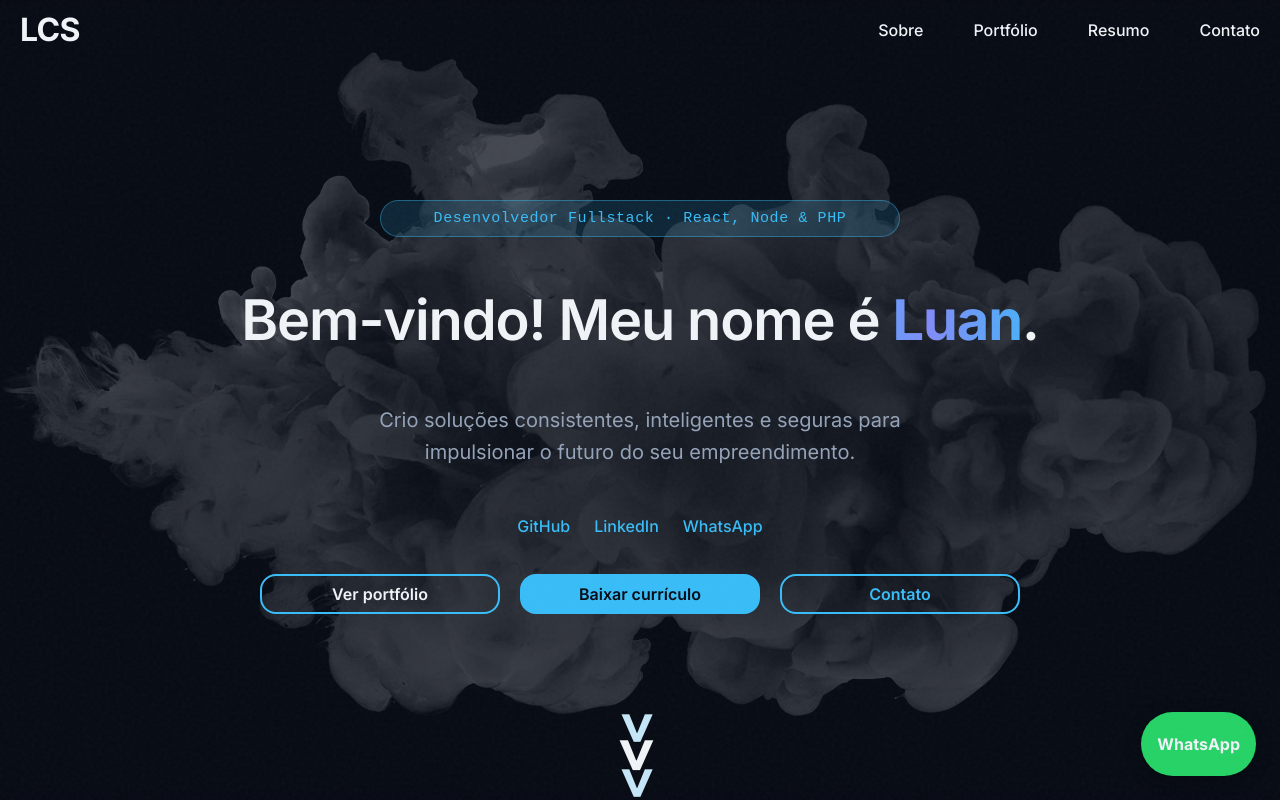
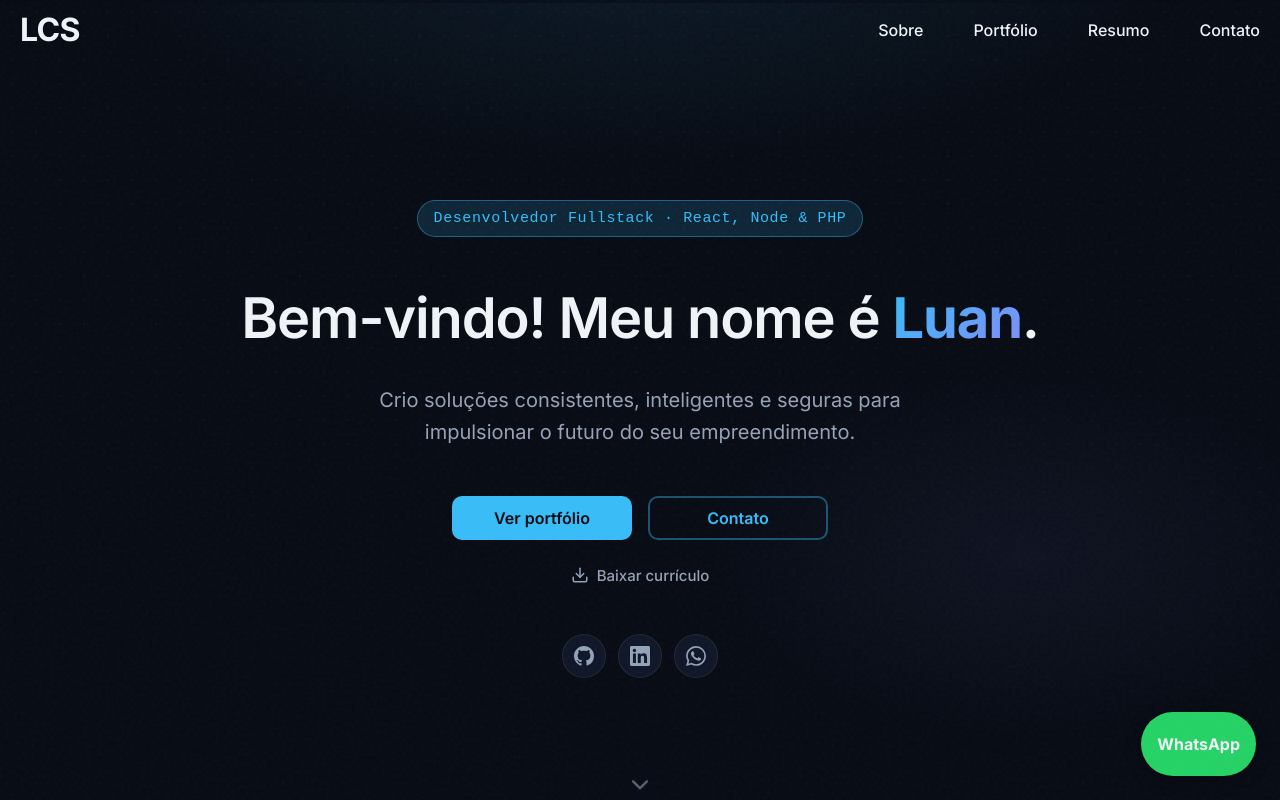
Before and after one commit to viperluan/portfolio, a React (Vite) app: page / in a window 1280 px wide. Shown: the top 800 px of the page. Built offline with nearby package versions, Linux system fonts and the light colour scheme; no server answers; a small style sheet from the web is missing.

Commit message:
refactor: remove imagens de fumaça e deixa mais minimalista

```diff
--- a/src/components/layout/section/main/index.tsx
+++ b/src/components/layout/section/main/index.tsx
@@ -1,37 +1,42 @@
 import { ScrollReveal } from '~/components/utils/ScrollReveal';
 import { scrollToIdOnClick } from '~/components/utils/smoothScroll';
 import { FIRST_SECTION_AFTER_HERO } from '~/constants/navigation';
-import { useParallax } from '~/hooks/useParallax';
 
+import {
+  ChevronDownIcon,
+  DownloadIcon,
+  GitHubIcon,
+  LinkedInIcon,
+  WhatsAppIcon,
+} from './social-icons';
 import './styles.scss';
 
 const SOCIAL_LINKS = [
   {
     label: 'GitHub',
     href: 'https://www.github.com/viperluan',
+    Icon: GitHubIcon,
   },
   {
     label: 'LinkedIn',
     href: 'https://www.linkedin.com/in/luan-conte-soares',
+    Icon: LinkedInIcon,
   },
   {
     label: 'WhatsApp',
     href: 'https://wa.me/5547988447503',
+    Icon: WhatsAppIcon,
   },
-];
+] as const;
 
 const Main = () => {
-  const parallaxRef = useParallax();
-
   const handleAnchorClick = (event: React.MouseEvent<HTMLAnchorElement, MouseEvent>) => {
     scrollToIdOnClick(event, window.document);
   };
 
   return (
     <main id="main-content">
-      <div className="main-parallax-bg" aria-hidden="true">
-        <div ref={parallaxRef} className="main-parallax-bg__layer" />
-      </div>
+      <div className="main-hero-bg" aria-hidden="true" />
 
       <div className="main-content-container">
         <ScrollReveal delay={0} immediate>
@@ -52,34 +57,36 @@ const Main = () => {
         </ScrollReveal>
 
         <ScrollReveal delay={300} immediate>
+          <div className="main-buttons-container">
+            <a className="main-button-portfolio" href="#portfolio" onClick={handleAnchorClick}>
+              Ver portfólio
+            </a>
+
+            <a className="main-button-contact" href="#contact" onClick={handleAnchorClick}>
+              Contato
+            </a>
+
+            <a className="main-button-curriculum" href="/curriculum/luan-conte-soares.pdf" download>
+              <DownloadIcon className="main-button-curriculum-icon" />
+              Baixar currículo
+            </a>
+          </div>
+        </ScrollReveal>
+
+        <ScrollReveal delay={400} immediate>
           <div className="main-social-container">
-            {SOCIAL_LINKS.map(({ label, href }) => (
+            {SOCIAL_LINKS.map(({ label, href, Icon }) => (
               <a
                 key={label}
                 className="main-social-link"
                 href={href}
                 target="_blank"
                 rel="noopener noreferrer"
+                aria-label={label}
               >
-                {label}
+                <Icon className="main-social-icon" />
               </a>
             ))}
-          </div>
-        </ScrollReveal>
-
-        <ScrollReveal delay={400} immediate>
-          <div className="main-buttons-container">
-            <a className="main-button-portfolio" href="#portfolio" onClick={handleAnchorClick}>
-              Ver portfólio
-            </a>
-
-            <a className="main-button-curriculum" href="/curriculum/luan-conte-soares.pdf" download>
-              Baixar currículo
-            </a>
-
-            <a className="main-button-contact" href="#contact" onClick={handleAnchorClick}>
-              Contato
-            </a>
           </div>
         </ScrollReveal>
 
@@ -90,9 +97,7 @@ const Main = () => {
             onClick={handleAnchorClick}
             aria-label="Ir para a seção Sobre"
           >
-            <span className="first-scroll-down">{'>'}</span>
-            <span className="second-scroll-down">{'>'}</span>
-            <span className="third-scroll-down">{'>'}</span>
+            <ChevronDownIcon className="scroll-down-chevron" />
           </a>
         </ScrollReveal>
       </div>
--- /dev/null
+++ b/src/components/layout/section/main/social-icons.tsx
@@ -0,0 +1,55 @@
+interface IconProps {
+  className?: string;
+}
+
+const GitHubIcon = ({ className }: IconProps) => (
+  <svg className={className} viewBox="0 0 24 24" fill="currentColor" aria-hidden="true">
+    <path d="M12 0C5.37 0 0 5.37 0 12c0 5.31 3.435 9.795 8.205 11.385.6.105.825-.255.825-.57 0-.285-.015-1.23-.015-2.235-3.015.555-3.795-.735-4.035-1.41-.135-.345-.72-1.41-1.23-1.695-.42-.225-1.02-.78-.015-.795.945-.015 1.62.87 1.845 1.23 1.08 1.815 2.805 1.305 3.495.99.105-.78.42-1.305.765-1.605-2.67-.3-5.46-1.335-5.46-5.925 0-1.305.465-2.385 1.23-3.225-.12-.3-.54-1.53.12-3.18 0 0 1.005-.315 3.3 1.23.96-.27 1.98-.405 3-.405s2.04.135 3 .405c2.295-1.56 3.3-1.23 3.3-1.23.66 1.65.24 2.88.12 3.18.765.84 1.23 1.905 1.23 3.225 0 4.605-2.805 5.625-5.475 5.925.435.375.81 1.095.81 2.22 0 1.605-.015 2.895-.015 3.3 0 .315.225.69.825.57A12.02 12.02 0 0 0 24 12c0-6.63-5.37-12-12-12z" />
+  </svg>
+);
+
+const LinkedInIcon = ({ className }: IconProps) => (
+  <svg className={className} viewBox="0 0 24 24" fill="currentColor" aria-hidden="true">
+    <path d="M20.447 20.452h-3.554v-5.569c0-1.328-.027-3.037-1.852-3.037-1.853 0-2.136 1.445-2.136 2.939v5.667H9.351V9h3.414v1.561h.046c.477-.9 1.637-1.85 3.37-1.85 3.601 0 4.267 2.37 4.267 5.455v6.286zM5.337 7.433a2.062 2.062 0 0 1-2.063-2.065 2.064 2.064 0 1 1 2.063 2.065zm1.782 13.019H3.555V9h3.564v11.452zM22.225 0H1.771C.792 0 0 .774 0 1.729v20.542C0 23.227.792 24 1.771 24h20.451C23.2 24 24 23.227 24 22.271V1.729C24 .774 23.2 0 22.222 0h.003z" />
+  </svg>
+);
+
+const WhatsAppIcon = ({ className }: IconProps) => (
+  <svg className={className} viewBox="0 0 24 24" fill="currentColor" aria-hidden="true">
+    <path d="M17.472 14.382c-.297-.149-1.758-.867-2.03-.967-.273-.099-.471-.148-.67.15-.197.297-.767.966-.94 1.164-.173.199-.347.223-.644.075-.297-.15-1.255-.463-2.39-1.475-.883-.788-1.48-1.761-1.653-2.059-.173-.297-.018-.458.13-.606.134-.133.298-.347.446-.52.149-.174.198-.298.298-.497.099-.198.05-.371-.025-.52-.075-.149-.669-1.612-.916-2.207-.242-.579-.487-.5-.669-.51-.173-.008-.371-.01-.57-.01-.198 0-.52.074-.792.372-.272.297-1.04 1.016-1.04 2.479 0 1.462 1.065 2.875 1.213 3.074.149.198 2.096 3.2 5.077 4.487.709.306 1.262.489 1.694.625.712.227 1.36.195 1.871.118.571-.085 1.758-.719 2.006-1.413.248-.694.248-1.289.173-1.413-.074-.124-.272-.198-.57-.347m-5.421 7.403h-.004a9.87 9.87 0 0 1-5.031-1.378l-.361-.214-3.741.982.998-3.648-.235-.374a9.86 9.86 0 0 1-1.51-5.26c.001-5.45 4.436-9.884 9.888-9.884 2.64 0 5.122 1.03 6.988 2.898a9.825 9.825 0 0 1 2.893 6.994c-.003 5.45-4.435 9.884-9.885 9.884m8.413-18.297A11.815 11.815 0 0 0 12.05 0C5.495 0 .16 5.335.157 11.892c0 2.096.547 4.142 1.588 5.945L.057 24l6.305-1.654a11.882 11.882 0 0 0 5.683 1.448h.005c6.554 0 11.89-5.335 11.893-11.893a11.821 11.821 0 0 0-3.48-8.413z" />
+  </svg>
+);
+
+const DownloadIcon = ({ className }: IconProps) => (
+  <svg
+    className={className}
+    viewBox="0 0 24 24"
+    fill="none"
+    stroke="currentColor"
+    strokeWidth="2"
+    strokeLinecap="round"
+    strokeLinejoin="round"
+    aria-hidden="true"
+  >
+    <path d="M21 15v4a2 2 0 0 1-2 2H5a2 2 0 0 1-2-2v-4" />
+    <polyline points="7 10 12 15 17 10" />
+    <line x1="12" y1="15" x2="12" y2="3" />
+  </svg>
+);
+
+const ChevronDownIcon = ({ className }: IconProps) => (
+  <svg
+    className={className}
+    viewBox="0 0 24 24"
+    fill="none"
+    stroke="currentColor"
+    strokeWidth="2"
+    strokeLinecap="round"
+    strokeLinejoin="round"
+    aria-hidden="true"
+  >
+    <polyline points="6 9 12 15 18 9" />
+  </svg>
+);
+
+export { ChevronDownIcon, DownloadIcon, GitHubIcon, LinkedInIcon, WhatsAppIcon };
--- a/src/components/layout/section/main/styles.scss
+++ b/src/components/layout/section/main/styles.scss
@@ -3,87 +3,37 @@
 @import "~/styles/variables.scss";
 
 main {
-  padding: 200px 30px;
+  padding: 200px 30px 120px;
   text-align: center;
   position: relative;
+  background-color: $surface-0;
+  overflow: hidden;
 
-  @include md {
-    background-color: $surface-0;
-  }
+  .main-hero-bg {
+    position: absolute;
+    inset: 0;
+    z-index: 0;
+    pointer-events: none;
+    background:
+      radial-gradient(ellipse 80% 50% at 50% -10%, rgba(56, 189, 248, 0.1) 0%, transparent 55%),
+      radial-gradient(ellipse 50% 40% at 80% 60%, rgba(129, 140, 248, 0.06) 0%, transparent 50%),
+      $surface-0;
 
-  &::before {
+    &::after {
       content: "";
-    background-image: url("/background-images/smoke-vertical.webp");
-    background-color: $surface-0;
-    background-position: center top;
-    background-size: contain;
-    background-blend-mode: luminosity;
-    background-repeat: no-repeat;
       position: absolute;
-    z-index: 0;
-    top: 0;
-    bottom: 0;
-    left: 0;
-    right: 0;
-    pointer-events: none;
-
-    @include md {
-      display: none;
-    }
-  }
-
-  .main-parallax-bg {
-    display: none;
-    position: absolute;
-    z-index: 0;
-    top: 0;
-    bottom: 0;
-    left: 0;
-    right: 0;
-    overflow: hidden;
-    pointer-events: none;
-    -webkit-mask-image: linear-gradient(
-      to bottom,
-      #000 0%,
-      #000 78%,
-      rgba(0, 0, 0, 0.55) 92%,
-      transparent 100%
-    );
-    mask-image: linear-gradient(
-      to bottom,
-      #000 0%,
-      #000 78%,
-      rgba(0, 0, 0, 0.55) 92%,
-      transparent 100%
-    );
-
-    @include md {
-      display: block;
-    }
-  }
-
-  .main-parallax-bg__layer {
-    position: absolute;
-    top: 0;
-    left: 0;
-    width: 100%;
-    height: 100%;
-    background-image: url("/background-images/smoke-horizontal.webp");
-    background-color: $surface-0;
-    background-position: center top;
-    background-size: contain;
-    background-blend-mode: luminosity;
-    background-repeat: no-repeat;
-    will-change: background-position;
-
-    @include md {
-      display: block;
+      inset: 0;
+      background-image: radial-gradient(rgba(148, 163, 184, 0.14) 1px, transparent 1px);
+      background-size: 24px 24px;
+      opacity: 0.35;
+      mask-image: linear-gradient(to bottom, #000 0%, #000 40%, transparent 85%);
     }
   }
 
   .main-content-container {
     position: relative;
     z-index: 1;
+
     @include md {
       max-width: 1280px;
       margin: 0 auto;
@@ -95,10 +45,10 @@ main {
       font-weight: 500;
       letter-spacing: $tracking-wide;
       color: $accent;
-      width: 100%;
-      max-width: 520px;
+      width: fit-content;
+      max-width: 100%;
       padding: 10px 16px;
-      margin: 0 auto 50px;
+      margin: 0 auto 40px;
 
       border: 1px solid $border-active;
       border-radius: 999px;
@@ -106,6 +56,7 @@ main {
 
       @include md {
         font-size: 15px;
+        margin-bottom: 48px;
       }
     }
 
@@ -114,25 +65,19 @@ main {
       font-weight: 600;
       line-height: 1.2;
       letter-spacing: $tracking-tight;
+      margin-bottom: 24px;
 
       @include md {
         font-size: 56px;
+        margin-bottom: 32px;
       }
 
-      span,
       .main-title-highlight {
         font-weight: 700;
-        background: linear-gradient(
-          90deg,
-          $accent 0%,
-          #818cf8 50%,
-          $accent 100%
-        );
-        background-size: 200% auto;
+        background: linear-gradient(135deg, $accent 0%, #818cf8 100%);
         background-clip: text;
         -webkit-background-clip: text;
         color: transparent;
-        animation: gradient-shift 5s linear infinite;
       }
     }
 
@@ -142,136 +87,203 @@ main {
       font-size: 18px;
       line-height: 1.6;
       max-width: 600px;
-      margin-left: auto;
-      margin-right: auto;
+      margin: 0 auto 40px;
 
       @include md {
         font-size: 20px;
+        margin-bottom: 48px;
       }
     }
 
-    .main-text,
-    .main-title {
-      margin-bottom: 50px;
+    .main-buttons-container {
+      display: flex;
+      flex-direction: column;
+      align-items: center;
+      gap: 12px;
+      margin-bottom: 32px;
+
+      @include md {
+        flex-direction: row;
+        flex-wrap: wrap;
+        justify-content: center;
+        align-items: center;
+        gap: 16px;
+        margin-bottom: 40px;
+      }
+    }
+
+    .main-button-portfolio,
+    .main-button-contact {
+      display: inline-flex;
+      align-items: center;
+      justify-content: center;
+      text-align: center;
+      text-decoration: none;
+      padding: 12px 28px;
+      border-radius: 10px;
+      font-weight: 600;
+      font-size: 16px;
+      cursor: pointer;
+      transition:
+        transform 0.2s ease-in-out,
+        box-shadow 0.2s ease-in-out,
+        background-color 0.2s ease-in-out,
+        border-color 0.2s ease-in-out,
+        color 0.2s ease-in-out;
+
+      @include md {
+        min-width: 180px;
+      }
+
+      &:hover {
+        transform: translateY(-2px);
+      }
+    }
+
+    .main-button-portfolio {
+      color: $surface-0;
+      background-color: $accent;
+      border: 2px solid $accent;
+
+      &:hover {
+        box-shadow: 0 8px 24px rgba(56, 189, 248, 0.3);
+      }
+    }
+
+    .main-button-contact {
+      color: $accent;
+      background-color: transparent;
+      border: 2px solid $border-active;
+
+      &:hover {
+        border-color: $accent;
+        background-color: $accent-glow;
+      }
+    }
+
+    .main-button-curriculum {
+      display: inline-flex;
+      align-items: center;
+      justify-content: center;
+      gap: 8px;
+      padding: 10px 16px;
+      margin-top: 4px;
+      text-decoration: none;
+      font-size: 15px;
+      font-weight: 500;
+      color: $text-secondary;
+      background: transparent;
+      border: none;
+      cursor: pointer;
+      transition: color 0.2s ease-in-out;
+
+      &:hover {
+        color: $accent;
+
+        .main-button-curriculum-icon {
+          transform: translateY(2px);
+        }
+      }
+
+      @include md {
+        margin-top: 0;
+        flex-basis: 100%;
+      }
+    }
+
+    .main-button-curriculum-icon {
+      width: 18px;
+      height: 18px;
+      transition: transform 0.2s ease-in-out;
     }
 
     .main-social-container {
       display: flex;
       flex-wrap: wrap;
       justify-content: center;
-      gap: 12px 24px;
-      margin-bottom: 40px;
-
-      .main-social-link {
-        color: $accent;
-        font-size: 15px;
-        font-weight: 500;
-        text-decoration: none;
-        transition: color 0.2s ease-in-out;
-
-        &:hover {
-          color: $text-primary;
-        }
+      gap: 12px;
+      margin-bottom: 64px;
 
       @include md {
-          font-size: 16px;
-        }
+        margin-bottom: 80px;
       }
     }
 
-    .main-buttons-container {
+    .main-social-link {
       display: flex;
-      flex-direction: column;
-      margin-bottom: 100px;
-      gap: 20px;
-
-      @include md {
-        flex-direction: row;
-        flex-wrap: wrap;
+      align-items: center;
       justify-content: center;
-        align-items: center;
-        column-gap: 20px;
-        row-gap: 20px;
-      }
-
-      .main-button-curriculum,
-      .main-button-contact,
-      .main-button-portfolio {
-        display: inline-block;
-        text-align: center;
+      width: 44px;
+      height: 44px;
+      border-radius: 50%;
+      border: 1px solid $border-subtle;
+      background-color: rgba($surface-2, 0.6);
+      color: $text-secondary;
       text-decoration: none;
-        border: 2px solid $accent;
-        padding: 10px 0;
-        border-radius: 16px;
-        transition: transform 0.2s ease-in-out;
-        font-weight: 600;
-        font-size: 16px;
-        cursor: pointer;
+      transition:
+        color 0.2s ease-in-out,
+        border-color 0.2s ease-in-out,
+        background-color 0.2s ease-in-out,
+        transform 0.2s ease-in-out;
 
       &:hover {
-          transform: scale(1.05);
-        }
-
-        @include md {
-          width: 100%;
-          max-width: 240px;
+        color: $accent;
+        border-color: $border-active;
+        background-color: $accent-glow;
+        transform: translateY(-2px);
       }
     }
 
-      .main-button-portfolio {
-        color: $text-primary;
-        background-color: transparent;
-        border-color: $accent;
-      }
-
-      .main-button-curriculum {
-        color: $surface-0;
-        background-color: $accent;
-      }
-
-      .main-button-contact {
-        color: $accent;
-        background-color: transparent;
-      }
+    .main-social-icon {
+      width: 20px;
+      height: 20px;
     }
 
     .scroll-down-container {
       display: flex;
       align-items: center;
       justify-content: center;
-      width: fit-content;
+      width: 44px;
+      height: 44px;
       margin: 0 auto;
       text-decoration: none;
-
-      font-size: 40px;
-      font-weight: bold;
-      writing-mode: vertical-rl;
-      color: $accent;
+      color: $text-muted;
       cursor: pointer;
       transition: color 0.2s ease-in-out;
 
       &:hover {
-        color: $text-primary;
+        color: $accent;
+
+        .scroll-down-chevron {
+          animation-play-state: paused;
         }
-
-      .first-scroll-down {
-        animation: scroll-animation 0.6s ease-in-out alternate infinite;
-      }
-
-      .second-scroll-down {
-        animation: scroll-animation 0.6s ease-in-out alternate 0.2s infinite;
-      }
-
-      .third-scroll-down {
-        animation: scroll-animation 0.6s ease-in-out alternate 0.4s infinite;
       }
     }
 
-    @keyframes scroll-animation {
+    .scroll-down-chevron {
+      width: 28px;
+      height: 28px;
+      animation: scroll-bounce 2s ease-in-out infinite;
+    }
+
+    @keyframes scroll-bounce {
+      0%,
       100% {
-        color: $text-primary;
-        transform: scale(1.5);
+        transform: translateY(0);
+        opacity: 0.5;
+      }
+
+      50% {
+        transform: translateY(6px);
+        opacity: 1;
       }
     }
   }
 }
+
+@media (prefers-reduced-motion: reduce) {
+  main .main-content-container .scroll-down-chevron {
+    animation: none;
+    opacity: 0.7;
+  }
+}
--- a/src/hooks/useParallax.ts
+++ /dev/null
@@ -1,84 +0,0 @@
-import { useEffect, useRef } from 'react';
-
-const useParallax = (speed = 0.32, minWidth = 768) => {
-  const ref = useRef<HTMLDivElement>(null);
-
-  useEffect(() => {
-    const element = ref.current;
-
-    if (!element) {
-      return;
-    }
-
-    const scope = element.closest('main') as HTMLElement | null;
-    const motionQuery = window.matchMedia('(prefers-reduced-motion: reduce)');
-    const widthQuery = window.matchMedia(`(min-width: ${minWidth}px)`);
-
-    let maxOffset = 0;
-
-    const syncLayer = () => {
-      if (!scope || !widthQuery.matches) {
-        maxOffset = 0;
-        return;
-      }
-
-      maxOffset = Math.round(scope.clientHeight * speed);
-    };
-
-    const getScrollOffset = () => {
-      if (!scope) {
-        return 0;
-      }
-
-      const scopeTop = window.scrollY + scope.getBoundingClientRect().top;
-      const scrolledInScope = Math.max(0, window.scrollY - scopeTop);
-      const cappedScroll = Math.min(scrolledInScope, scope.offsetHeight);
-
-      return Math.min(Math.round(cappedScroll * speed), maxOffset);
-    };
-
-    const resetParallax = () => {
-      element.style.backgroundPosition = '';
-    };
-
-    const handleScroll = () => {
-      if (!widthQuery.matches || motionQuery.matches) {
-        resetParallax();
-        return;
-      }
-
-      const offset = getScrollOffset();
-      element.style.backgroundPosition = offset > 0 ? `center ${offset}px` : 'center top';
-    };
-
-    const handleLayoutChange = () => {
-      if (!widthQuery.matches) {
-        resetParallax();
-        maxOffset = 0;
-        return;
-      }
-
-      syncLayer();
-      handleScroll();
-    };
-
-    handleLayoutChange();
-
-    window.addEventListener('scroll', handleScroll, { passive: true });
-    window.addEventListener('resize', handleLayoutChange);
-    widthQuery.addEventListener('change', handleLayoutChange);
-    motionQuery.addEventListener('change', handleScroll);
-
-    return () => {
-      window.removeEventListener('scroll', handleScroll);
-      window.removeEventListener('resize', handleLayoutChange);
-      widthQuery.removeEventListener('change', handleLayoutChange);
-      motionQuery.removeEventListener('change', handleScroll);
-      resetParallax();
-    };
-  }, [speed, minWidth]);
-
-  return ref;
-};
-
-export { useParallax };
```
Also changed, not shown: src/styles/animations.scss (+0 -10 lines). Lines whose indentation alone changed are shown as unchanged.
